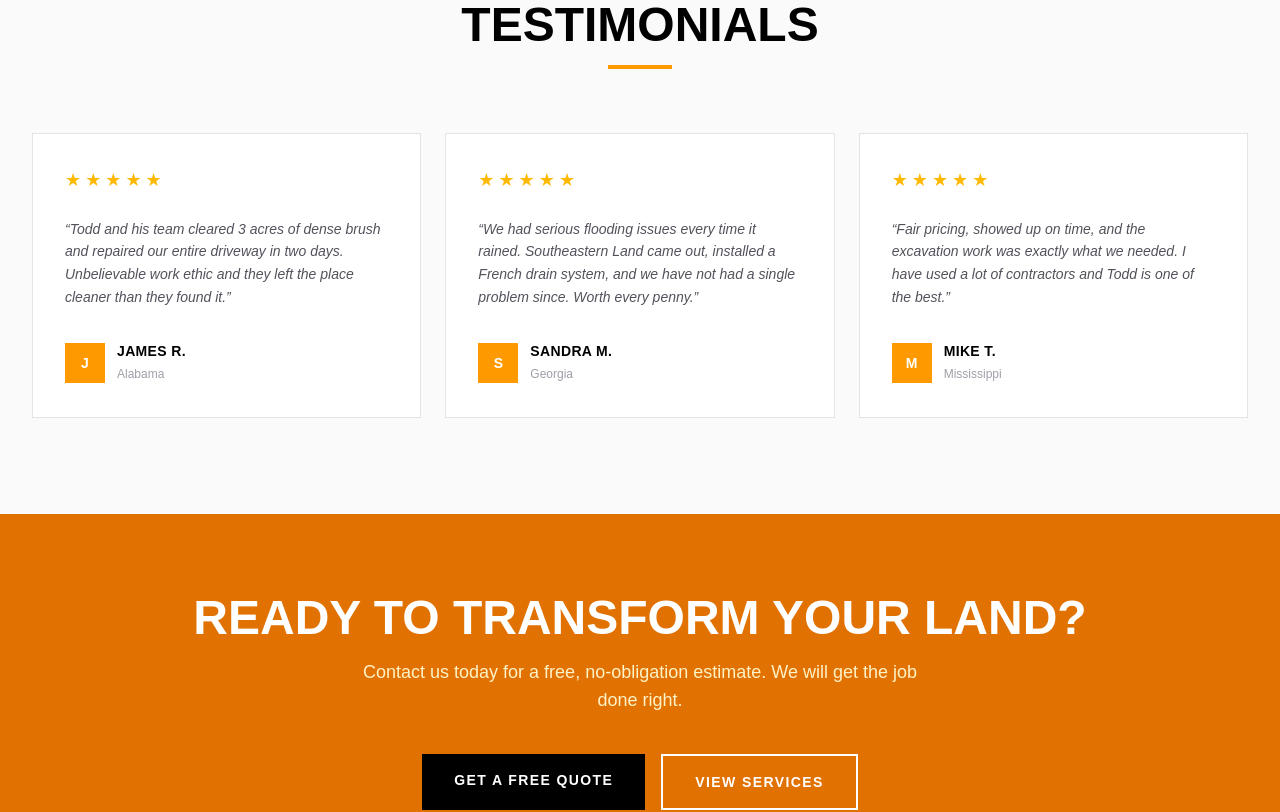
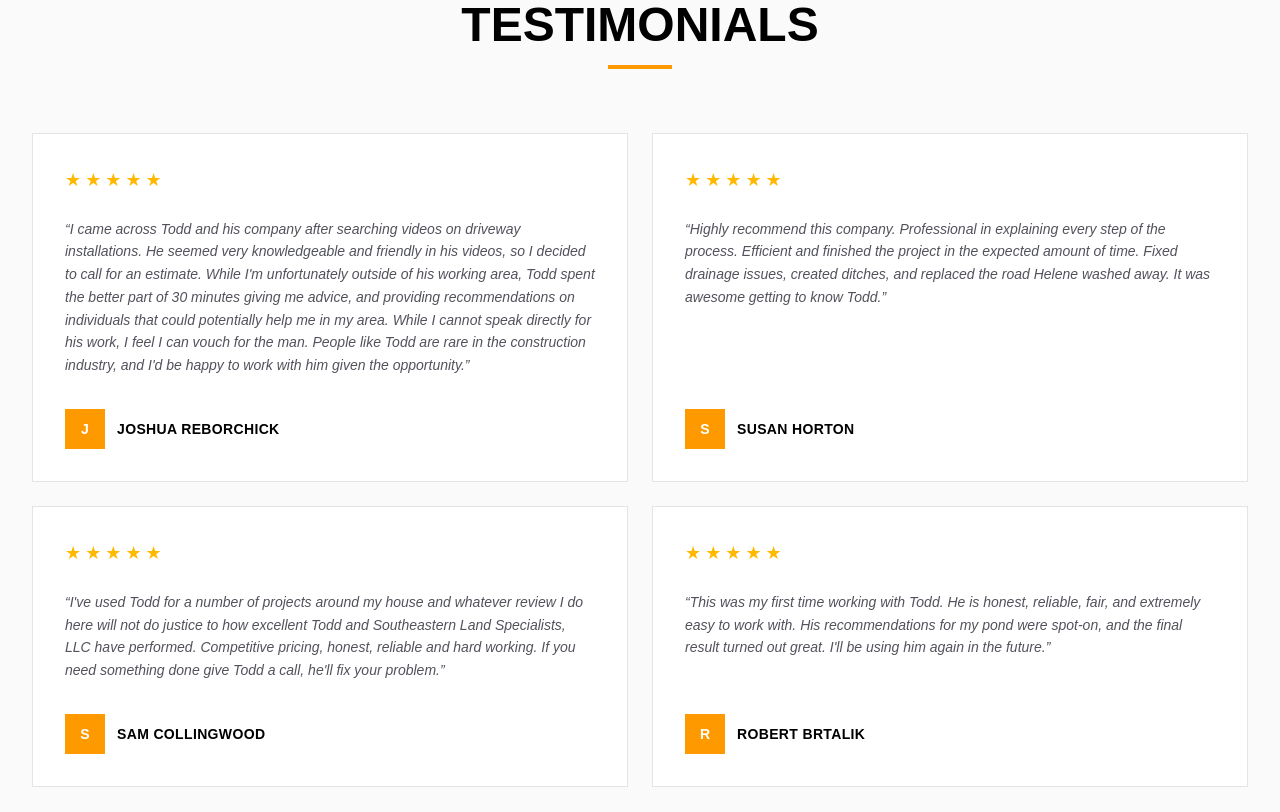
Before and after one commit to timh50716/Todd-Kindy, a Next.js app: page / in a window 1280 px wide. Shown: the part 2660-3472 px from the top of the page. Built offline with nearby package versions, Linux system fonts and the light colour scheme.

Commit message:
Replace placeholder testimonials with real Google reviews
4 real reviews from Joshua Reborchick, Susan Horton, Sam Collingwood,
and Robert Brtalik. Layout updated to 2x2 grid. No dates shown.

https://claude.ai/code/session_0149tauxbVJoejv9D9mWJfJj

```diff
--- a/app/page.js
+++ b/app/page.js
@@ -2,19 +2,20 @@ import Link from 'next/link';
 
 const testimonials = [
   {
-    quote: "Todd and his team cleared 3 acres of dense brush and repaired our entire driveway in two days. Unbelievable work ethic and they left the place cleaner than they found it.",
-    name: "James R.",
-    location: "Alabama",
+    quote: "I came across Todd and his company after searching videos on driveway installations. He seemed very knowledgeable and friendly in his videos, so I decided to call for an estimate. While I'm unfortunately outside of his working area, Todd spent the better part of 30 minutes giving me advice, and providing recommendations on individuals that could potentially help me in my area. While I cannot speak directly for his work, I feel I can vouch for the man. People like Todd are rare in the construction industry, and I'd be happy to work with him given the opportunity.",
+    name: "Joshua Reborchick",
   },
   {
-    quote: "We had serious flooding issues every time it rained. Southeastern Land came out, installed a French drain system, and we have not had a single problem since. Worth every penny.",
-    name: "Sandra M.",
-    location: "Georgia",
+    quote: "Highly recommend this company. Professional in explaining every step of the process. Efficient and finished the project in the expected amount of time. Fixed drainage issues, created ditches, and replaced the road Helene washed away. It was awesome getting to know Todd.",
+    name: "Susan Horton",
   },
   {
-    quote: "Fair pricing, showed up on time, and the excavation work was exactly what we needed. I have used a lot of contractors and Todd is one of the best.",
-    name: "Mike T.",
-    location: "Mississippi",
+    quote: "I've used Todd for a number of projects around my house and whatever review I do here will not do justice to how excellent Todd and Southeastern Land Specialists, LLC have performed. Competitive pricing, honest, reliable and hard working. If you need something done give Todd a call, he'll fix your problem.",
+    name: "Sam Collingwood",
+  },
+  {
+    quote: "This was my first time working with Todd. He is honest, reliable, fair, and extremely easy to work with. His recommendations for my pond were spot-on, and the final result turned out great. I'll be using him again in the future.",
+    name: "Robert Brtalik",
   },
 ];
 
@@ -278,7 +279,7 @@ export default function Home() {
             <div className="w-16 h-1 bg-amber-500 mx-auto" />
           </div>
 
-          <div className="grid grid-cols-1 md:grid-cols-3 gap-6">
+          <div className="grid grid-cols-1 md:grid-cols-2 gap-6">
             {testimonials.map((t) => (
               <div key={t.name} className="bg-white border border-zinc-200 p-8 hover:border-amber-500 transition-colors duration-300 flex flex-col justify-between">
                 <div>
@@ -295,10 +296,7 @@ export default function Home() {
                   <div className="w-10 h-10 bg-amber-500 flex items-center justify-center text-white font-black text-sm shrink-0">
                     {t.name[0]}
                   </div>
-                  <div>
-                    <span className="text-black font-black text-sm uppercase tracking-wide block">{t.name}</span>
-                    <span className="text-zinc-400 text-xs">{t.location}</span>
-                  </div>
+                  <span className="text-black font-black text-sm uppercase tracking-wide">{t.name}</span>
                 </div>
               </div>
             ))}
```
